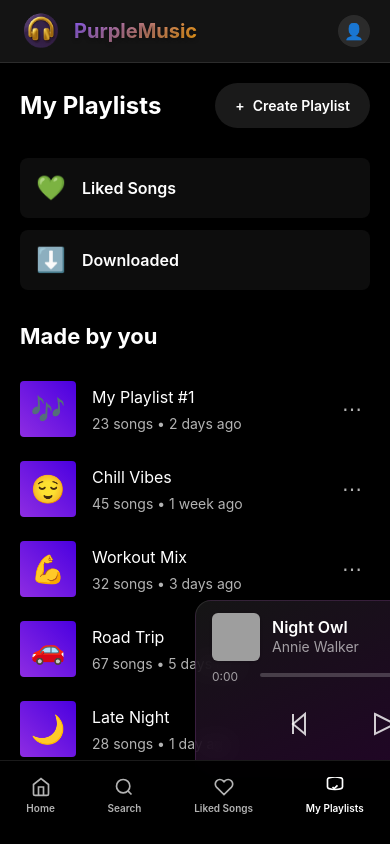
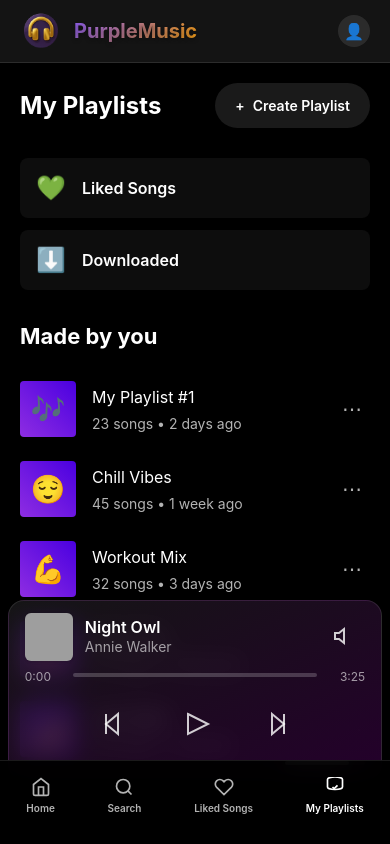
Before and after one commit to nikolastojadinov/PurpleMusicApp, a React (Create React App) app: page /playlists in a window 390 px wide. Built offline with nearby package versions, Linux system fonts and the light colour scheme; grey boxes are pictures that could not be loaded.

Commit message:
Audio player: horizontalno centriran, uvek iznad footera, potpuno vidljiv na mobilnim ekranima

```diff
--- a/src/components/ModernAudioPlayer.js
+++ b/src/components/ModernAudioPlayer.js
@@ -151,8 +151,11 @@ export default function ModernAudioPlayer({ song = demoSong }) {
 
   return (
     <div
-      className="fixed left-1/2 -translate-x-1/2 z-50"
+      className="fixed z-50"
       style={{
+        left: 0,
+        right: 0,
+        margin: '0 auto',
         bottom: `${playerBottom}px`,
         transform: `translateY(${translateY}px)`,
         transition: dragging ? 'none' : 'bottom 0.2s',
```
